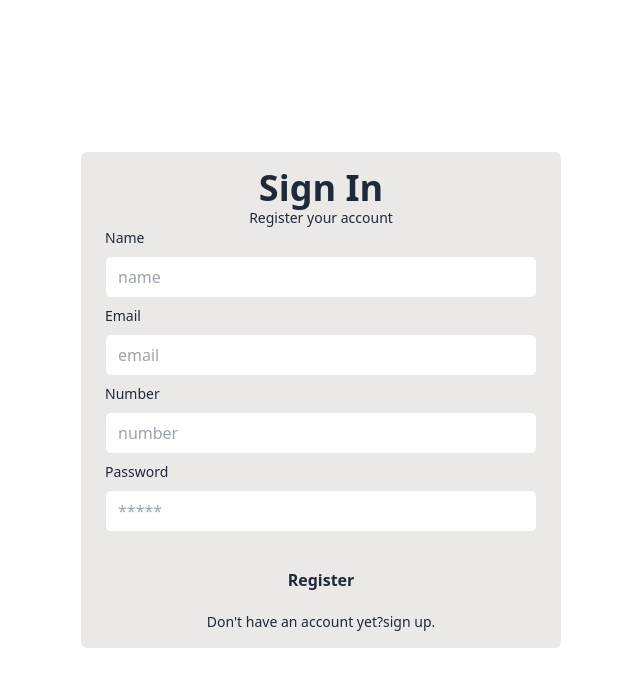
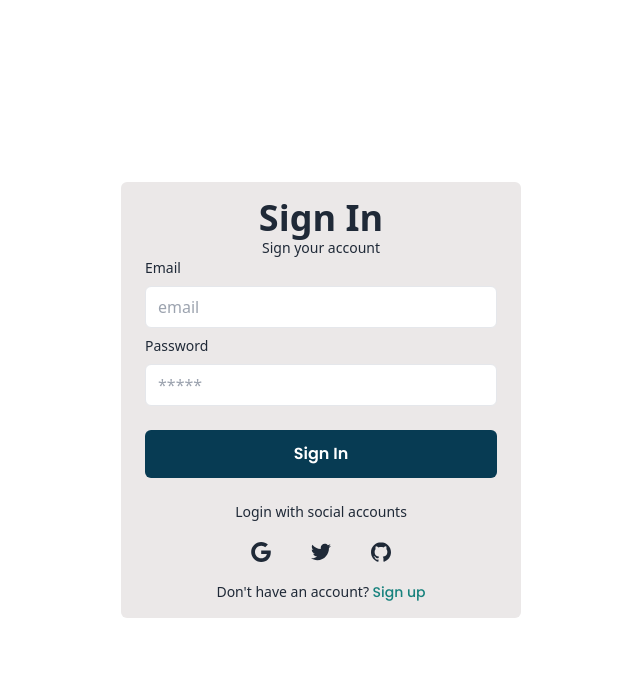
Before and after one commit to sagorcnits/dealMart, a React (Vite) app: page /login in a window 1280 px wide. Shown: the top 686 px of the page, without its empty margins (319-959 px from the left). Built offline with nearby package versions, Linux system fonts and the light colour scheme.

Commit message:
order componnet done

```diff
--- a/package.json
+++ b/package.json
@@ -11,6 +11,7 @@
   },
   "dependencies": {
     "@reduxjs/toolkit": "^2.2.7",
+    "axios": "^1.7.5",
     "firebase": "^10.13.0",
     "localforage": "^1.10.0",
     "match-sorter": "^6.3.4",
@@ -21,6 +22,7 @@
     "react-redux": "^9.1.2",
     "react-router-dom": "^6.26.1",
     "sort-by": "^1.2.0",
+    "sweetalert2": "^11.12.4",
     "swiper": "^11.1.10"
   },
   "devDependencies": {
--- a/src/components/Navbar.jsx
+++ b/src/components/Navbar.jsx
@@ -2,10 +2,14 @@ import React, { useState } from "react";
 import { CiSearch } from "react-icons/ci";
 import { FaBars } from "react-icons/fa";
 import { GiSelfLove } from "react-icons/gi";
-import { useSelector } from "react-redux";
+import { IoMdClose } from "react-icons/io";
+import { MdDeleteForever } from "react-icons/md";
+import { useDispatch, useSelector } from "react-redux";
 import { Link, NavLink } from "react-router-dom";
+import { removeUser } from "../features/user/userSlice";
 
 const Navbar = () => {
+  const [openCart, setOpenCart] = useState(false);
   const [active, setActive] = useState(false);
   window.addEventListener("scroll", () => {
     if (window.scrollY > 200) {
@@ -15,9 +19,11 @@ const Navbar = () => {
     }
   });
   const user = useSelector((state) => state.user.user);
+  const dispatch = useDispatch();
 
   return (
     <div className={active ? "activeNav" : "duration-700 border-b"}>
+      <Order openCart={openCart} setOpenCart={setOpenCart}></Order>
       <div className="navbar flex justify-between max-w-7xl mx-auto *:flex-1 gap-10">
         <div className="flex gap-20 items-center">
           <div className="flex gap-2 items-center">
@@ -88,8 +94,9 @@ const Navbar = () => {
                 tabIndex={0}
                 role="button"
                 className="hover:text-green duration-500"
+                onClick={() => setOpenCart(true)}
               >
-                <div className="indicator ">
+                <div className="indicator">
                   <svg
                     xmlns="http://www.w3.org/2000/svg"
                     className="h-5 w-5"
@@ -137,10 +144,10 @@ const Navbar = () => {
                   <li className="hover:text-green duration-500">
                     <a>Settings</a>
                   </li>
-                  <Link to="/login">
+                  <Link onClick={() => dispatch(removeUser())}>
                     {" "}
-                    <li className="hover:text-green duration-500">
-                      <a>Logout</a>
+                    <li className="hover:text-green duration-500 pl-3">
+                      Logout
                     </li>
                   </Link>
                 </ul>
@@ -160,3 +167,104 @@ const Navbar = () => {
 };
 
 export default Navbar;
+
+const Order = ({ openCart, setOpenCart }) => {
+  const [isChecked, setIsChecked] = useState(false);
+
+  console.log(isChecked);
+  return (
+    <div
+      className={`fixed z-50 top-0 ${
+        openCart ? "right-0" : "-right-[400px]"
+      } w-[380px] bg-darkBlue bottom-0 overflow-auto duration-500`}
+    >
+      <div className="flex gap-2 items-center poppins justify-between text-white  px-4 py-5">
+        <h1>Shopping Cart</h1>
+        <IoMdClose
+          onClick={() => setOpenCart(false)}
+          className="cursor-pointer text-xl"
+        ></IoMdClose>
+      </div>
+      <div className="border-b pb-1">
+        {[1, 2, 4].map((item, id) => {
+          return (
+            <div key={id} className="flex gap-2 p-2 text-white poppins">
+              <div className="w-[150px] overflow-hidden rounded-md">
+                <img
+                  className="w-full h-full"
+                  src="https://img.daisyui.com/images/stock/photo-1606107557195-0e29a4b5b4aa.webp"
+                  alt="product_card"
+                />
+              </div>
+              <div className="space-y-2">
+                <h3>Shoes</h3>
+                <p>$23</p>
+                <div className="flex gap-6">
+                  <div className="flex items-center gap-10 bg-gray-400 py-2 rounded-md px-4">
+                    <button>-</button>
+                    <p>0</p>
+                    <button>+</button>
+                  </div>
+                  <button className="text-xl text-red-500">
+                    <MdDeleteForever></MdDeleteForever>
+                  </button>
+                </div>
+              </div>
+            </div>
+          );
+        })}
+      </div>
+      <div className="flex gap-2 items-center poppins justify-between text-white  px-6 py-2">
+        <h1>Subtitle</h1>
+        <p>4000</p>
+      </div>
+      <div className="flex items-center text-white p-3 poppins">
+        <input
+          checked={isChecked}
+          onChange={(e) => setIsChecked(e.target.checked)}
+          type="checkbox"
+          name="cash_on"
+          id="cash_on"
+          aria-label="cash on delivery"
+          className="mr-1 rounded-sm cursor-pointer"
+        />
+        <label htmlFor="cash_on" className="text-sm cursor-pointer">
+          Cash On delivery
+        </label>
+      </div>
+      {isChecked && <Card></Card>}
+      <div className="px-2 py-4">
+        {isChecked ? (
+          <button className="w-full bg-green py-3 text-center text-white rounded-md hover:bg-black duration-500 poppins">
+            Order now
+          </button>
+        ) : (
+          <button className="w-full bg-green py-3 text-center text-white rounded-md hover:bg-black duration-500 poppins">
+            Check Out
+          </button>
+        )}
+      </div>
+    </div>
+  );
+};
+
+const Card = () => {
+  return (
+    <div className="px-2">
+      <div className="flex gap-4 *:w-full *:rounded-md  *:p-2 ">
+        <input type="text" placeholder="name" className="focus:outline-none" />
+        <input
+          type="number"
+          placeholder="phone"
+          className="focus:outline-none"
+        />
+      </div>
+
+      <textarea
+        type="text"
+        placeholder="address"
+        className="focus:outline-none h-[100px] overflow-auto w-full mt-4 rounded-md p-2 resize-none"
+      />
+    </div>
+  );
+};
--- a/src/features/user/userSlice.js
+++ b/src/features/user/userSlice.js
@@ -7,11 +7,15 @@ const userSlice = createSlice({
   },
   reducers: {
     addUser: (state, action) => {
-      //   console.log(action.payload);
+      console.log(action.payload);
       state.user = action.payload;
+    },
+
+    removeUser: (state, action) => {
+      state.user = null;
     },
   },
 });
 
-export const { addUser } = userSlice.actions;
+export const { addUser, removeUser } = userSlice.actions;
 export default userSlice.reducer;
--- /dev/null
+++ b/src/hooks/useAxios.jsx
@@ -0,0 +1,11 @@
+import axios from "axios";
+
+export const axiosFetch = axios.create({
+  baseURL: "http://localhost:5000/",
+});
+
+const useAxios = () => {
+  return axiosFetch;
+};
+
+export default useAxios;
--- a/src/hooks/useOnAuth.jsx
+++ /dev/null
@@ -1,22 +0,0 @@
-import { onAuthStateChanged } from "firebase/auth";
-import { useEffect } from "react";
-import { useDispatch } from "react-redux";
-import { addUser } from "../features/user/userSlice";
-import { auth } from "../firebase_config";
-
-const useOnAuth = () => {
-  const dispatch = useDispatch();
-  //   const [load, setLoad] = useState(true);
-  useEffect(() => {
-    const stateChange = onAuthStateChanged(auth, (user) => {
-      dispatch(addUser(user));
-      console.log(user);
-    });
-
-    return () => {
-      stateChange();
-    };
-  }, []);
-};
-
-export default useOnAuth;
--- a/src/pages/login/Login.jsx
+++ b/src/pages/login/Login.jsx
@@ -1,6 +1,8 @@
-import React from "react";
+import { signInWithEmailAndPassword } from "firebase/auth";
+import React, { useState } from "react";
 import { useForm } from "react-hook-form";
-import { Link } from "react-router-dom";
+import { Link, useNavigate } from "react-router-dom";
+import { auth } from "../../firebase_config";
 
 const Login = () => {
   const {
@@ -11,26 +13,33 @@ const Login = () => {
     formState: { errors },
   } = useForm();
 
+  const navigate = useNavigate();
+const [loading, setLoading] = useState("Sign In")
+  // handle login
+  const submit = (data) => {
+    setLoading("Loading...")
+    signInWithEmailAndPassword(auth, data.email, data.password)
+      .then((res) => {
+        console.log(res);
+        setTimeout(() => {
+          navigate("/");
+        }, 2000);
+      })
+      .catch((error) => {
+        console.log(error.message);
+        setLoading("error")
+      });
+  };
+
   return (
     <div className="flex justify-center items-center h-screen">
-      <div className="flex flex-col w-[480px]  rounded-md px-6 py-4 bg-[#ebe8e8]">
+      <div className="flex flex-col w-[400px]  rounded-md px-6 py-4 bg-[#ebe8e8]">
         <div className=" text-center">
           <h1 className=" text-4xl font-bold">Sign In </h1>
-          <p className="text-sm dark:text-gray-600">Register your account</p>
+          <p className="text-sm dark:text-gray-600">Sign your account</p>
         </div>
-        <form className="space-y-6">
+        <form className="space-y-6" onSubmit={handleSubmit(submit)}>
           <div className="space-y-2">
-            <div>
-              <label className="block mb-2 text-sm">Name</label>
-              <input
-                {...register("name", { required: true })}
-                type="text"
-                name="name"
-                placeholder="name"
-                className="w-full px-3 py-2 border rounded-md dark:border-gray-300 dark:bg-gray-50 dark:text-gray-800"
-              />
-              {errors.name && <p className="text-red-500">Invalid Your Name</p>}
-            </div>
             <div>
               <label className="block mb-2 text-sm">Email</label>
               <input
@@ -44,19 +53,7 @@ const Login = () => {
                 <p className="text-red-500">Invalid Your Email</p>
               )}
             </div>
-            <div>
-              <label className="block mb-2 text-sm">Number</label>
-              <input
-                {...register("number", { required: true })}
-                type="number"
-                name="number"
-                placeholder="number"
-                className="w-full px-3 py-2 border rounded-md dark:border-gray-300 dark:bg-gray-50 dark:text-gray-800"
-              />
-              {errors.number && (
-                <p className="text-red-500">Invalid Your Number</p>
-              )}
-            </div>
+
             <div>
               <label className="block mb-2 text-sm">Password</label>
               <input
@@ -75,15 +72,63 @@ const Login = () => {
             <div>
               <button
                 // onClick={handleSubmit(submit)}
-                type="button"
-                className="w-full px-8 py-3 font-semibold rounded-md dark:bg-violet-600 dark:text-gray-50"
+                type="submit"
+                className="w-full px-8 py-3 font-semibold rounded-md bg-darkBlue text-white poppins hover:bg-black duration-500"
               >
-                Register
+               {loading}
               </button>
             </div>
-            <p className="px-6 text-sm text-center dark:text-gray-600">
-              Don't have an account yet?
-              <Link to="/register">sign up</Link>.
+
+            <div className="flex items-center pt-4 space-x-1">
+              <div className="flex-1 h-px sm:w-16 dark:bg-gray-300"></div>
+              <p className="px-3 text-sm dark:text-gray-600">
+                Login with social accounts
+              </p>
+              <div className="flex-1 h-px sm:w-16 dark:bg-gray-300"></div>
+            </div>
+            <div className="flex justify-center space-x-4">
+              <button
+                aria-label="Log in with Google"
+                className="p-3 rounded-sm"
+              >
+                <svg
+                  xmlns="http://www.w3.org/2000/svg"
+                  viewBox="0 0 32 32"
+                  className="w-5 h-5 fill-current"
+                >
+                  <path d="M16.318 13.714v5.484h9.078c-0.37 2.354-2.745 6.901-9.078 6.901-5.458 0-9.917-4.521-9.917-10.099s4.458-10.099 9.917-10.099c3.109 0 5.193 1.318 6.38 2.464l4.339-4.182c-2.786-2.599-6.396-4.182-10.719-4.182-8.844 0-16 7.151-16 16s7.156 16 16 16c9.234 0 15.365-6.49 15.365-15.635 0-1.052-0.115-1.854-0.255-2.651z"></path>
+                </svg>
+              </button>
+              <button
+                aria-label="Log in with Twitter"
+                className="p-3 rounded-sm"
+              >
+                <svg
+                  xmlns="http://www.w3.org/2000/svg"
+                  viewBox="0 0 32 32"
+                  className="w-5 h-5 fill-current"
+                >
+                  <path d="M31.937 6.093c-1.177 0.516-2.437 0.871-3.765 1.032 1.355-0.813 2.391-2.099 2.885-3.631-1.271 0.74-2.677 1.276-4.172 1.579-1.192-1.276-2.896-2.079-4.787-2.079-3.625 0-6.563 2.937-6.563 6.557 0 0.521 0.063 1.021 0.172 1.495-5.453-0.255-10.287-2.875-13.52-6.833-0.568 0.964-0.891 2.084-0.891 3.303 0 2.281 1.161 4.281 2.916 5.457-1.073-0.031-2.083-0.328-2.968-0.817v0.079c0 3.181 2.26 5.833 5.26 6.437-0.547 0.145-1.131 0.229-1.724 0.229-0.421 0-0.823-0.041-1.224-0.115 0.844 2.604 3.26 4.5 6.14 4.557-2.239 1.755-5.077 2.801-8.135 2.801-0.521 0-1.041-0.025-1.563-0.088 2.917 1.86 6.36 2.948 10.079 2.948 12.067 0 18.661-9.995 18.661-18.651 0-0.276 0-0.557-0.021-0.839 1.287-0.917 2.401-2.079 3.281-3.396z"></path>
+                </svg>
+              </button>
+              <button
+                aria-label="Log in with GitHub"
+                className="p-3 rounded-sm"
+              >
+                <svg
+                  xmlns="http://www.w3.org/2000/svg"
+                  viewBox="0 0 32 32"
+                  className="w-5 h-5 fill-current"
+                >
+                  <path d="M16 0.396c-8.839 0-16 7.167-16 16 0 7.073 4.584 13.068 10.937 15.183 0.803 0.151 1.093-0.344 1.093-0.772 0-0.38-0.009-1.385-0.015-2.719-4.453 0.964-5.391-2.151-5.391-2.151-0.729-1.844-1.781-2.339-1.781-2.339-1.448-0.989 0.115-0.968 0.115-0.968 1.604 0.109 2.448 1.645 2.448 1.645 1.427 2.448 3.744 1.74 4.661 1.328 0.14-1.031 0.557-1.74 1.011-2.135-3.552-0.401-7.287-1.776-7.287-7.907 0-1.751 0.62-3.177 1.645-4.297-0.177-0.401-0.719-2.031 0.141-4.235 0 0 1.339-0.427 4.4 1.641 1.281-0.355 2.641-0.532 4-0.541 1.36 0.009 2.719 0.187 4 0.541 3.043-2.068 4.381-1.641 4.381-1.641 0.859 2.204 0.317 3.833 0.161 4.235 1.015 1.12 1.635 2.547 1.635 4.297 0 6.145-3.74 7.5-7.296 7.891 0.556 0.479 1.077 1.464 1.077 2.959 0 2.14-0.020 3.864-0.020 4.385 0 0.416 0.28 0.916 1.104 0.755 6.4-2.093 10.979-8.093 10.979-15.156 0-8.833-7.161-16-16-16z"></path>
+                </svg>
+              </button>
+            </div>
+            <p className="text-sm text-center ">
+              Don't have an account?{" "}
+              <Link to="/register" className="text-green poppins">
+                Sign up
+              </Link>
             </p>
           </div>
         </form>
--- a/src/pages/products/Product.jsx
+++ b/src/pages/products/Product.jsx
@@ -14,7 +14,7 @@ const Product = () => {
         </h1>
         <div className="grid md:grid-cols-2 lg:grid-cols-3 xl:grid-cols-4 gap-6">
           {[1, 2, 3, 4, 5, 6, 7, 8, 1, 2, 3, 4, 5, 6, 7, 8].map((item, id) => (
-            <ProductCard></ProductCard>
+            <ProductCard key={id}></ProductCard>
           ))}
         </div>
         <nav
@@ -42,7 +42,7 @@ const Product = () => {
           </button>
           {[1, 2, 4, 5, 6].map((item, id) => {
             return (
-              <button
+              <button key={id}
                 type="button"
                 aria-current="page"
                 className="inline-flex items-center px-4 py-2 text-sm font-semibold border text-black  dark:border-gray-300"
--- a/src/pages/register/Register.jsx
+++ b/src/pages/register/Register.jsx
@@ -1,7 +1,9 @@
 import { createUserWithEmailAndPassword, updateProfile } from "firebase/auth";
 import { useForm } from "react-hook-form";
 import { Link, useNavigate } from "react-router-dom";
+import Swal from "sweetalert2";
 import { auth } from "../../firebase_config";
+import useAxios from "../../hooks/useAxios";
 
 const Register = () => {
   const {
@@ -12,10 +14,18 @@ const Register = () => {
     formState: { errors },
   } = useForm();
 
-  const navigate = useNavigate()
+  const navigate = useNavigate();
+const axiosFetch = useAxios()
+  const submit = (data) => {
+
+const name = data.name;
+const email = data.email;
+const photoUrl = data.photo_url;
+const userData = {name,email,photoUrl, role:"user"}
 
 
-  const submit = (data) => {
+
+
     createUserWithEmailAndPassword(auth, data.email, data.password)
       .then((res) => {
         updateProfile(auth.currentUser, {
@@ -23,19 +33,35 @@ const Register = () => {
           photoURL: data.photo_url,
         })
           .then(() => {
-            // console.log(res);
-            // const user = {
-            //   name:res.user.displayName,
-            //   email:res.user.email,
-            //   photoUrl:res
-            // }
+            axiosFetch.post("/users",userData).then(res => {
+              console.log(res.data)
+              if(res.data.insertedId){
+                Swal.fire({
+                  icon: "success",
+                  title: "Your Register has been Success",
+                  showConfirmButton: false,
+                  timer: 1500,
+                });
+                setTimeout(() => {
+                  navigate("/login");
+                }, 2000);
+                reset()
+              }
+            }).catch(error => {
+              console.log(error.message)
+              Swal.fire({
+                icon: "warning",
+                title: "Your Register Failed",
+                showConfirmButton: false,
+                timer: 1500,
+              });
+            })
+
+
           })
           .catch((error) => {
             console.log(error.message);
           });
-
-        console.log(res);
-        navigate("/")
       })
       .catch((error) => {
         console.log(error);
@@ -44,7 +70,7 @@ const Register = () => {
 
   return (
     <div className="flex justify-center items-center h-screen px-2">
-      <div className="flex flex-col w-[480px]  rounded-md px-6 py-4 bg-[#ebe8e8]">
+      <div className="flex flex-col w-[430px]  rounded-md px-6 py-4 bg-[#ebe8e8]">
         <div className=" text-center">
           <h1 className=" text-4xl font-bold">Register</h1>
           <p className="text-sm dark:text-gray-600">Register your account</p>
@@ -107,14 +133,18 @@ const Register = () => {
               <button
                 // onClick={handleSubmit(submit)}
                 type="submit"
-                className="w-full px-8 py-3 font-semibold rounded-md dark:bg-violet-600 dark:text-gray-50"
+                className="w-full px-8 py-3 font-semibold rounded-md bg-darkBlue poppins hover:bg-black text-white duration-500"
               >
                 Register
               </button>
             </div>
             <p className="px-6 text-sm text-center dark:text-gray-600">
               Don't have an account yet?
-              <Link to="/login">Login</Link>.
+              <Link to="/login" className="poppins text-green">
+                {" "}
+                Login
+              </Link>
+              .
             </p>
           </div>
         </form>
```
Also changed, not shown: src/layout/Root.jsx (+2 -6 lines), 1 other file (tests, documents, lock files or other folders).
